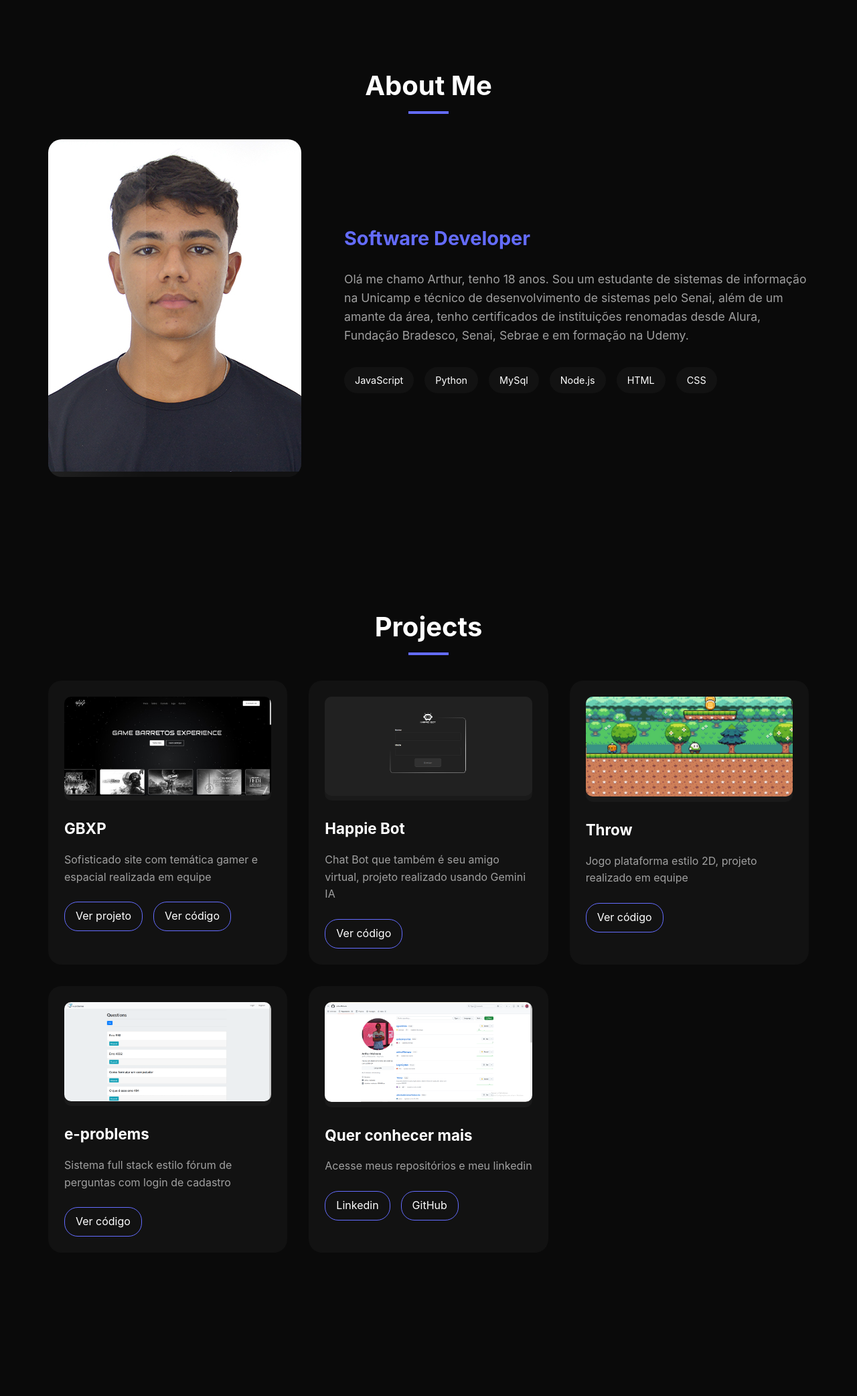
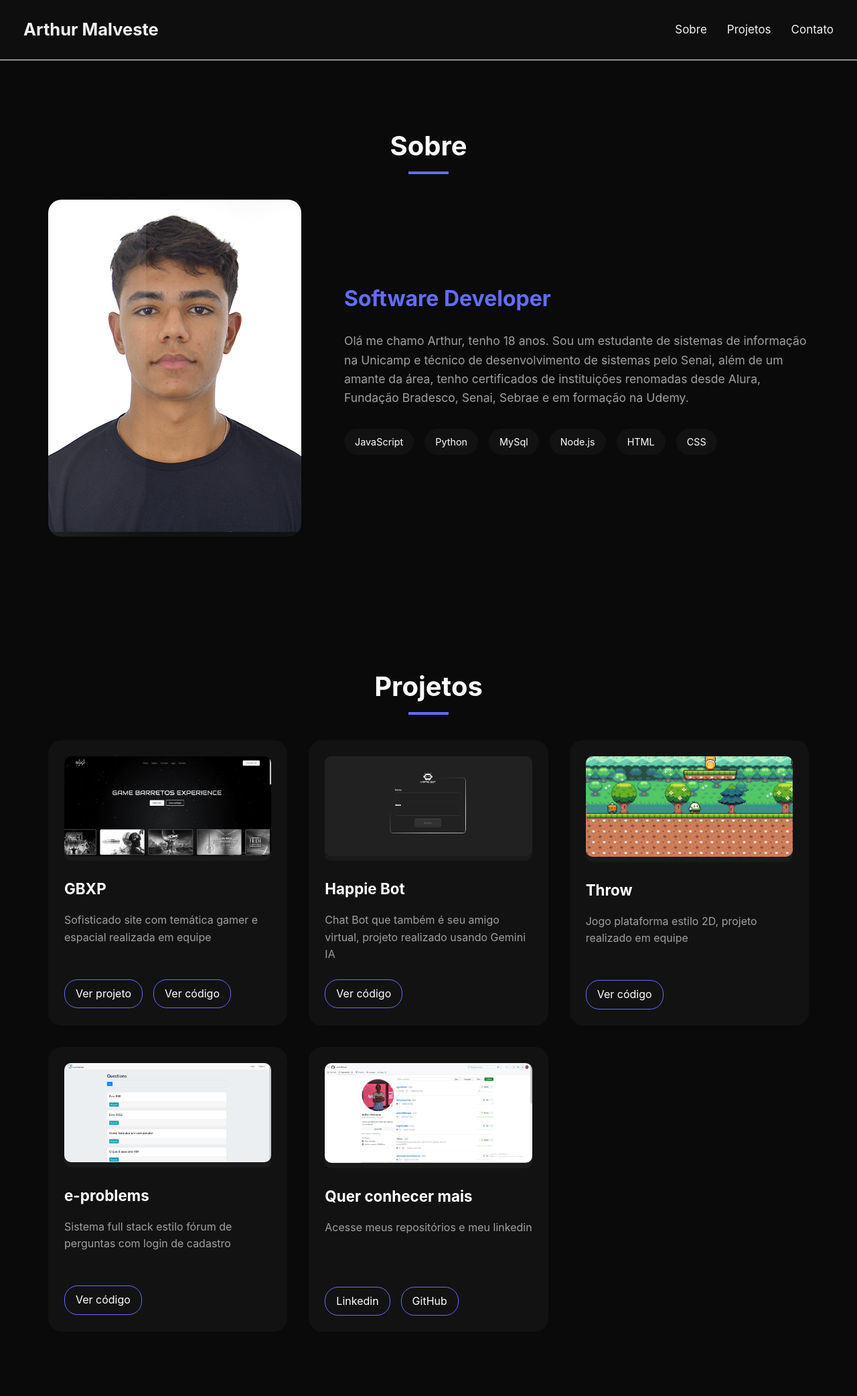
Before and after one commit to arthurMalveste/nportifolio, a Flask app: template templates/testefora.html in a window 1280 px wide. Shown: the whole page at 67% size. Before the commit the page ends 1846 px from the top, so only its background shows below. Run offline with Flask 2, Linux system fonts and the light colour scheme; the template is opened without the code that fills it, so the values that code supplies are empty.

Commit message:
melhora e criacao da nav bar

```diff
--- a/static/css/stylemain.css
+++ b/static/css/stylemain.css
@@ -19,6 +19,76 @@ body {
     background-color: var(--bg-primary);
     color: var(--text-primary);
     line-height: 1.6;
+}
+
+::selection{
+    background-color: var(--text-primary);
+    color: var(--accent);
+}
+
+#nav {
+    border-bottom: white solid 1px;
+    background-color: #0e0e0e;
+    overflow: hidden;
+    display: flex;
+    justify-content: space-between;
+    align-items: center;
+    padding: 10px 20px;
+
+}
+.nav-item {
+color: #fff;
+border-bottom: 2px solid transparent;
+transition: border-color 0.3s ease;
+}
+
+.nav-item:hover {
+border-color: #646cff;
+}
+#nav a {
+    color: #f2f2f2;
+    text-align: center;
+    padding: 5px 5px;
+    margin: 9px 10px;
+    text-decoration: none;
+    font-size: 17px;
+}
+
+.burger-menu {
+    display: none;
+    font-size: 24px;
+    color: #f2f2f2;
+    background: none;
+    border: none;
+    cursor: pointer;
+}
+
+.navigation {
+    list-style-type: none;
+    margin: 0;
+    padding: 0;
+    display: flex;
+}
+
+.navigation li {
+    float: left;
+}
+
+@media screen and (max-width: 768px) {
+    .navigation {
+        display: none;
+        flex-direction: column;
+        width: 100%;
+    }
+
+    .navigation li {
+        text-align: center;
+        width: 100%;
+    }
+
+    .burger-menu {
+        display: block;
+    }
 }
 
 .container {
@@ -94,7 +164,7 @@ section {
 }
 
 .about-text h3 {
-    font-size: 1.8rem;
+    font-size: 2rem;
     margin-bottom: 1.5rem;
     color: var(--accent);
 }
@@ -117,6 +187,7 @@ section {
     border-radius: 20px;
     font-size: 0.9rem;
     transition: var(--transition);
+    cursor: default;
 }
 
 .tech-item:hover {
--- a/templates/testefora.html
+++ b/templates/testefora.html
@@ -7,11 +7,24 @@
     <link rel="stylesheet" href="../static/css/stylemain.css">
 </head>
 <body>
+    <!-- Navbar -->
+    <nav id="nav">
+        <a href="/" class="scroll" id="aInicial"><h1 class="h1Nav inicial scroll">Arthur Malveste</h1></a>
+        <button class="burger-menu">
+            <ion-icon name="menu-outline"></ion-icon>
+        </button>
+        <ul class="navigation">
+            <li><a href="#about" class="scroll nav-item">Sobre</a></li>
+            <li><a href="#projects" class=" scroll nav-item">Projetos</a></li>
+            <li><a href="#contact" class=" scroll nav-item">Contato</a></li>
+        </ul>
+    </nav>
+
     <main>
         <!-- About Me Section -->
         <section id="about" class="about-section">
             <div class="container">
-                <h2 class="section-title">About Me</h2>
+                <h2 class="section-title">Sobre</h2>
                 <div class="about-content">
                     <div class="about-image">
                         <div class="image-placeholder">
@@ -19,7 +32,7 @@
                         </div>
                     </div>
                     <div class="about-text">
-                        <h3>Software Developer</h3>
+                        <h3 class="line anim-typewriter">Software Developer</h3>
                         <p>Olá me chamo Arthur, tenho 18 anos. Sou um estudante de sistemas de informação na Unicamp e técnico de desenvolvimento de sistemas pelo Senai, além de um amante da área, tenho certificados de instituições renomadas desde Alura, Fundação Bradesco, Senai, Sebrae e em formação na Udemy.</p>
                         <div class="tech-stack">
                             <span class="tech-item">JavaScript</span>
@@ -37,7 +50,7 @@
         <!-- Projects Section -->
         <section id="projects" class="projects-section">
             <div class="container">
-                <h2 class="section-title">Projects</h2>
+                <h2 class="section-title">Projetos</h2>
                 <div class="projects-grid">
                     <div class="project-card">
                         <div class="project-image">
@@ -45,6 +58,7 @@
                         </div>
                         <h3>GBXP</h3>
                         <p>Sofisticado site com temática gamer e espacial realizada em equipe</p>
+                        <br>
                         <div class="project-links">
                             <a href="https://game-barretos-experience1.onrender.com/" class="project-link">Ver projeto</a>
                             <a href="https://github.com/LeandroGiovani/GBXP" class="project-link">Ver código</a>
@@ -66,6 +80,7 @@
                         </div>
                         <h3>Throw</h3>
                         <p>Jogo plataforma estilo 2D, projeto realizado em equipe</p>
+                        <br>
                         <div class="project-links">
                             <a href="https://github.com/arthurMalveste/Throw" class="project-link">Ver código</a>
                         </div>
@@ -76,6 +91,7 @@
                         </div>
                         <h3>e-problems</h3>
                         <p>Sistema full stack estilo fórum de perguntas com login de cadastro</p>
+                        <br>
                         <div class="project-links">
                             <a href="https://github.com/arthurMalveste/guiaperguntas" class="project-link">Ver código</a>
                         </div>
@@ -86,6 +102,8 @@
                         </div>
                         <h3>Quer conhecer mais</h3>
                         <p>Acesse meus repositórios e meu linkedin</p>
+                        <br>
+                        <br>
                         <div class="project-links">
                             <a href="https://www.linkedin.com/in/arthur-malveste-5008842aa/" class="project-link">Linkedin</a>
                             <a href="https://github.com/arthurMalveste" class="project-link">GitHub</a>
@@ -97,5 +115,6 @@
 
     </main>
     <script src="../static/js/main.js"></script>
+    <script src="../static/js/scrool.js"></script>
 </body>
 </html>
```
Also changed, not shown: static/js/main.js (line endings or trailing spaces).
